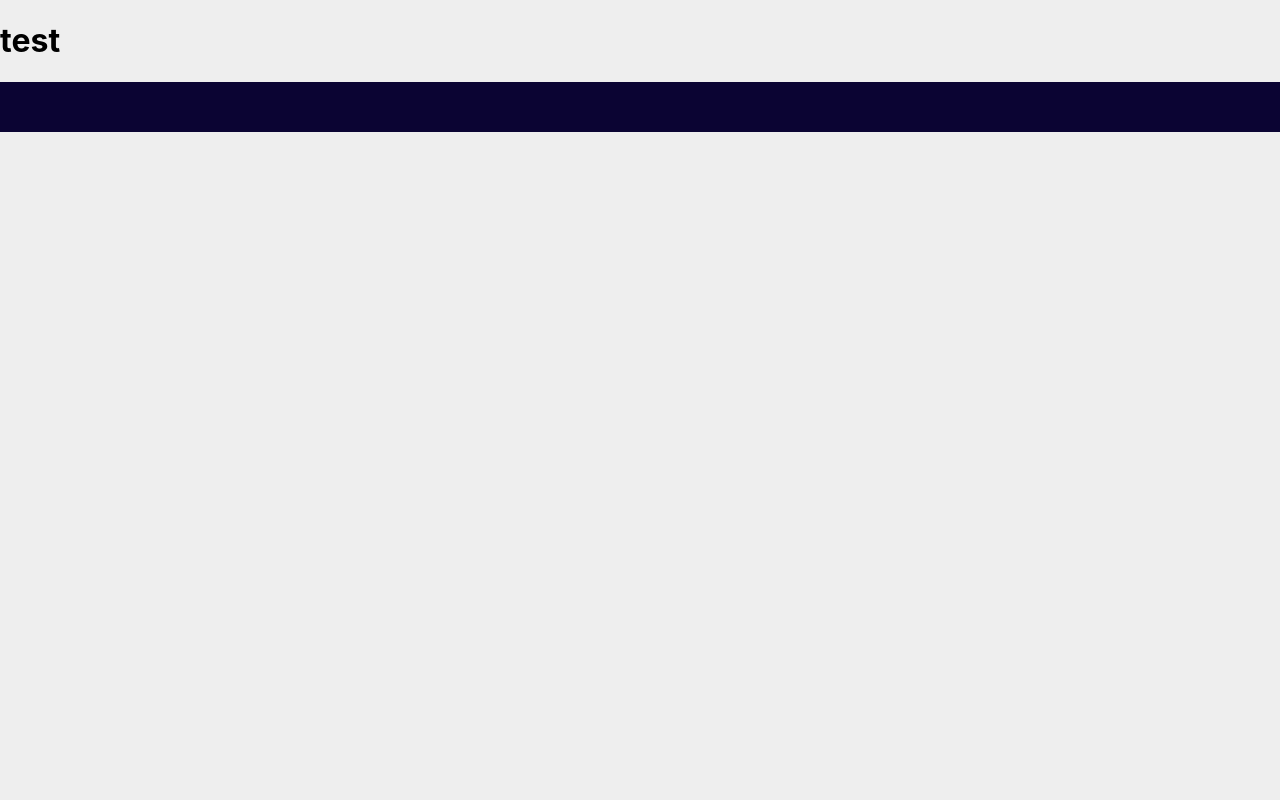
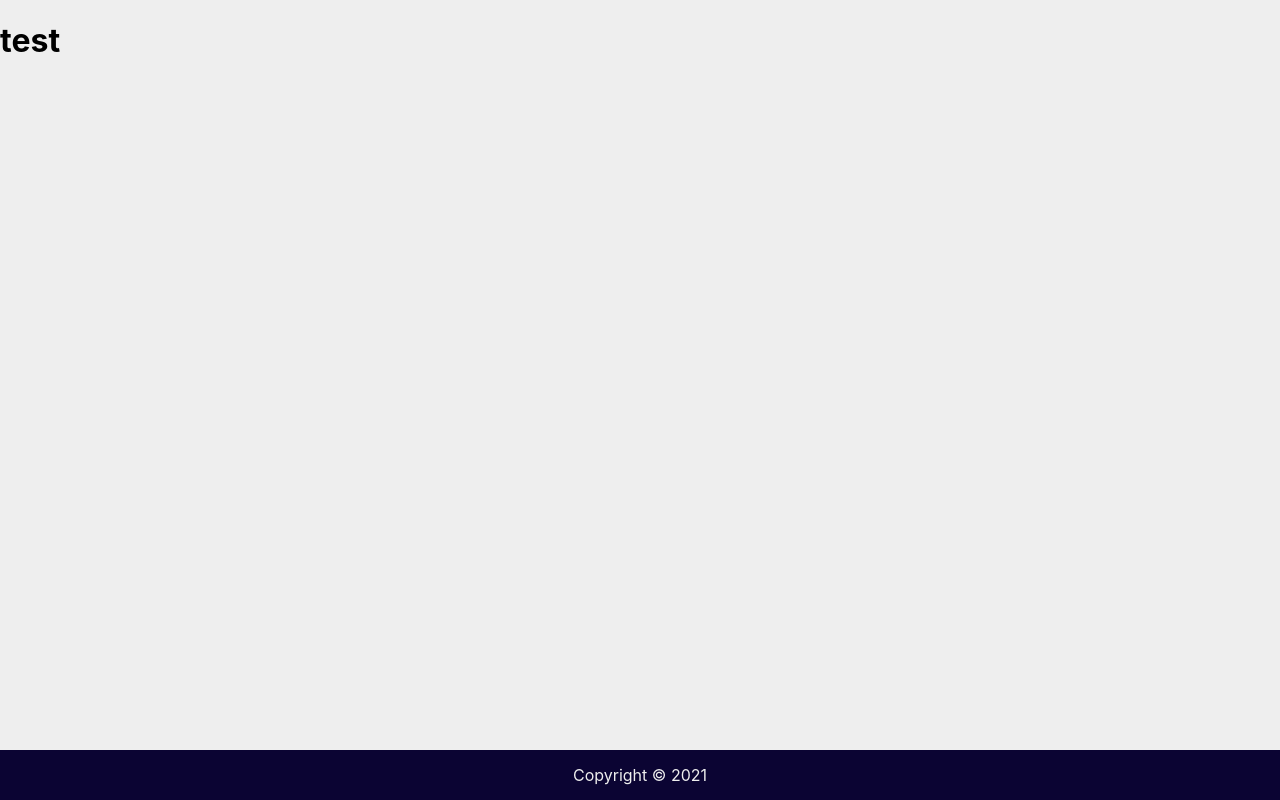
Before and after one commit to shinyi-a/weatherAPI, a React (Create React App) app: page / in a window 1280 px wide. Built offline with nearby package versions, Linux system fonts and the light colour scheme.

Commit message:
fixed footer and repeated copyright

```diff
--- a/src/App.js
+++ b/src/App.js
@@ -1,4 +1,3 @@
-import logo from './logo.svg';
 import './index.css';
 import Footer from "./components/Footer"
 import WeatherData from './components/WeatherData';
--- a/src/components/Footer.js
+++ b/src/components/Footer.js
@@ -1,9 +1,10 @@
 import React from 'react';
 
 export default function Footer() {
+    let copyright = "Copyright © " + new Date().getFullYear();
     return <>
         <footer>
-            {document.write("Copyright &copy; " + new Date().getFullYear())}
+            {copyright}
         </footer>
     </>
 }
--- a/src/index.css
+++ b/src/index.css
@@ -22,4 +22,8 @@ footer {
   display: flex;
   justify-content: center;
   align-items: center;
+  position: fixed;
+  left: 0;
+  bottom: 0;
+  width: 100%;
 }
```
